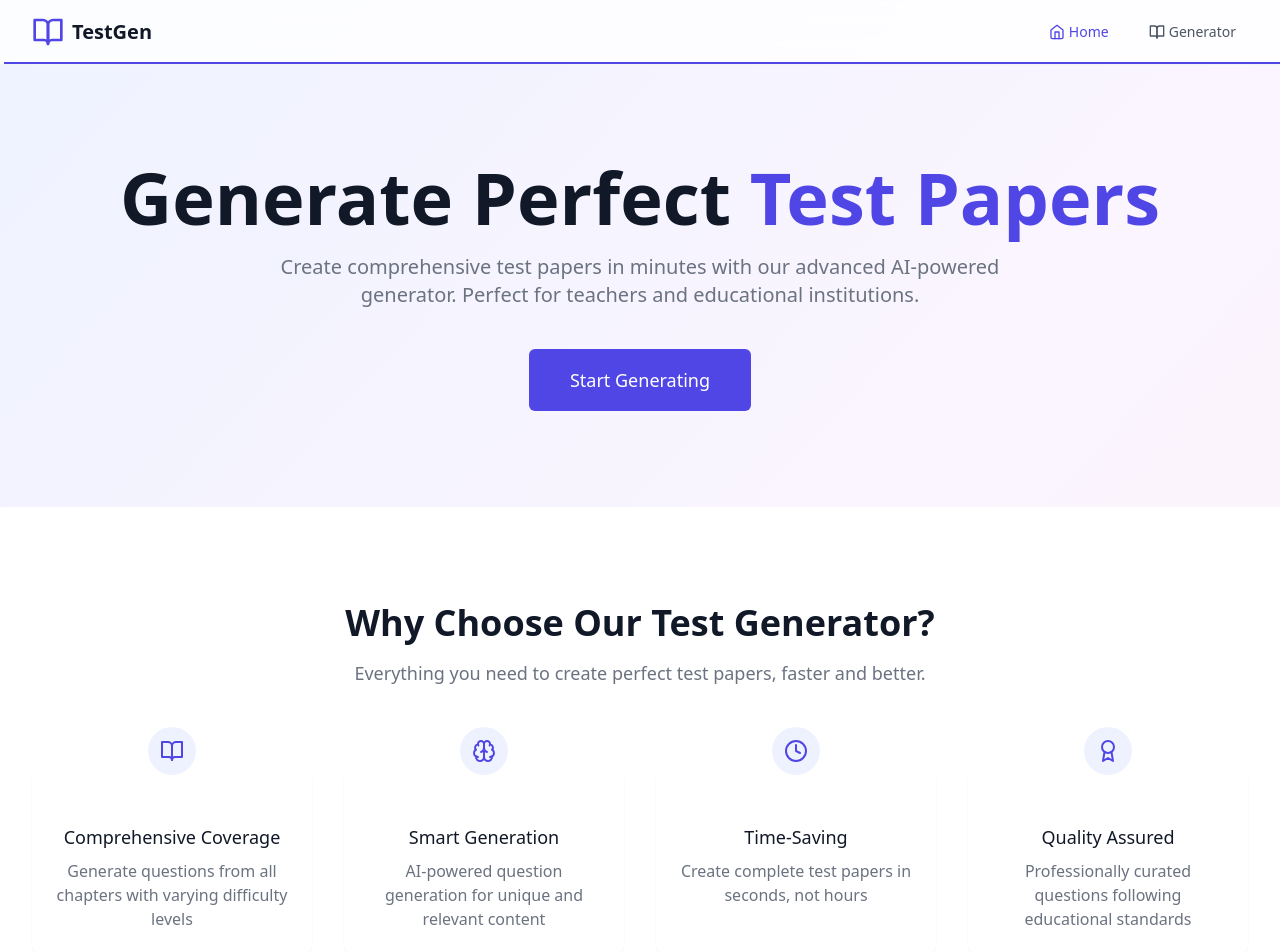
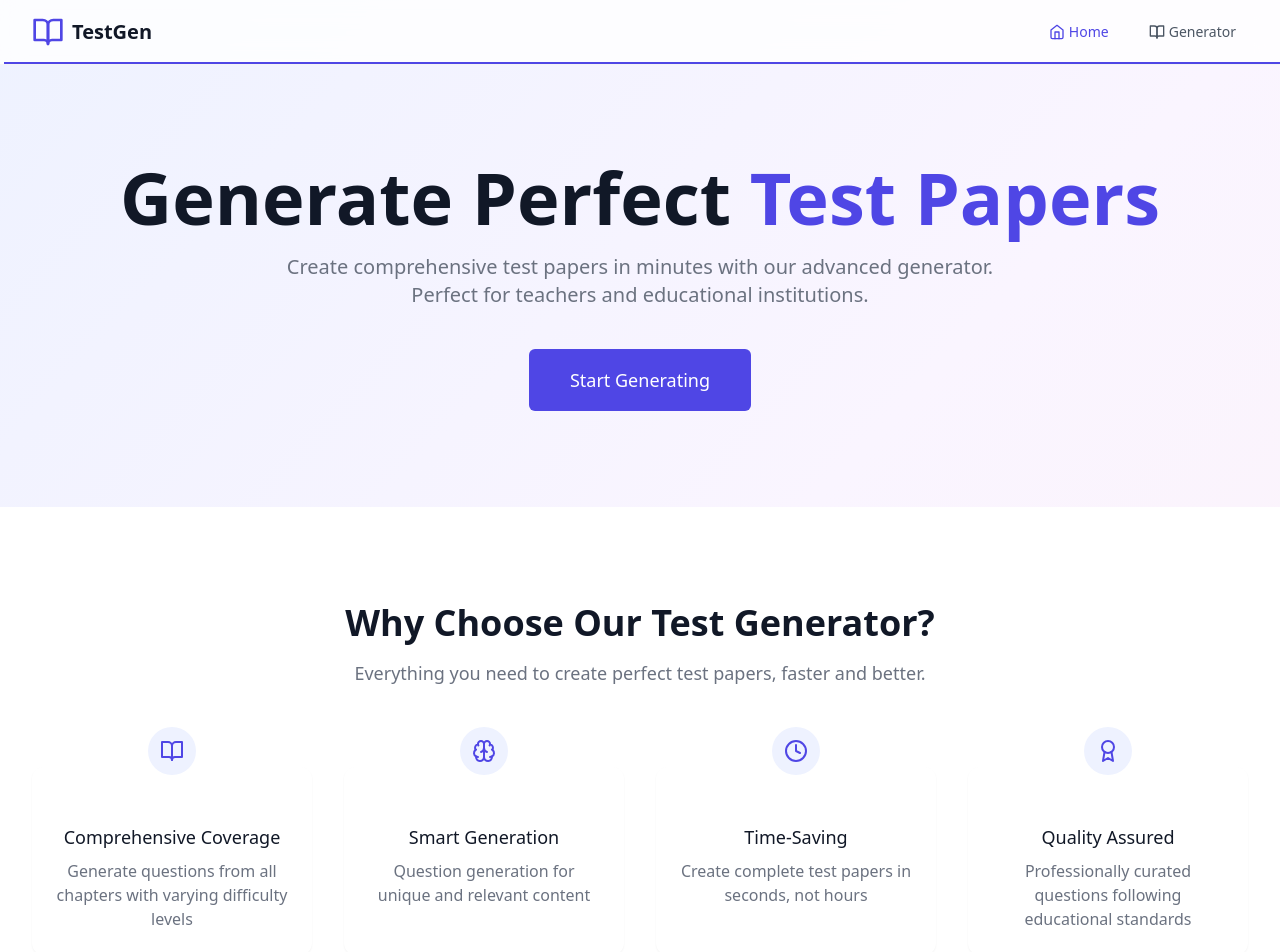
Before and after one commit to talha-shah2031/TestGen, a React (Vite) app: page / in a window 1280 px wide. Shown: the top 952 px of the page. Built offline with nearby package versions, Linux system fonts and the light colour scheme; no server answers.

Commit message:
Update LandingPage.tsx

```diff
--- a/src/pages/LandingPage.tsx
+++ b/src/pages/LandingPage.tsx
@@ -15,7 +15,7 @@ const LandingPage = () => {
     {
       icon: <Brain className="h-6 w-6 text-indigo-600" />,
       title: 'Smart Generation',
-      description: 'AI-powered question generation for unique and relevant content'
+      description: 'Question generation for unique and relevant content'
     },
     {
       icon: <Clock className="h-6 w-6 text-indigo-600" />,
@@ -54,7 +54,7 @@ const LandingPage = () => {
               transition={{ delay: 0.4 }}
               className="mt-3 max-w-md mx-auto text-base text-gray-500 sm:text-lg md:mt-5 md:text-xl md:max-w-3xl"
             >
-              Create comprehensive test papers in minutes with our advanced AI-powered generator.
+              Create comprehensive test papers in minutes with our advanced generator.
               Perfect for teachers and educational institutions.
             </motion.p>
             <motion.div
```
